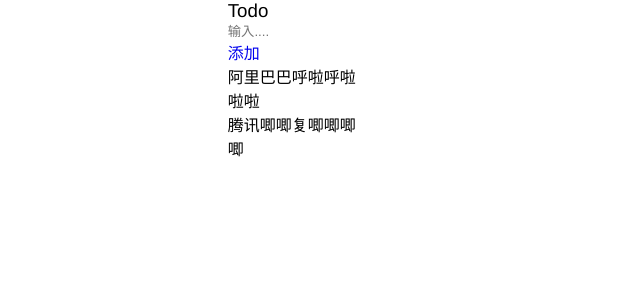
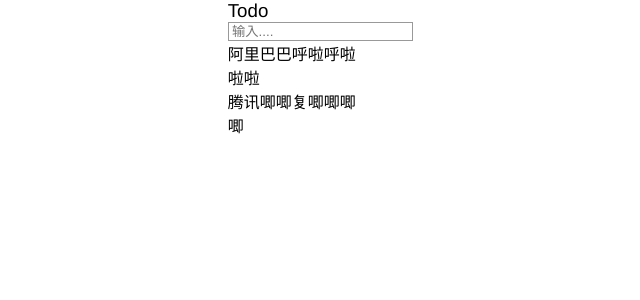
Before and after one commit to ZWLTZ/react-todo, a React app: page / in a window 1280 px wide. Shown: the top 300 px of the page, without its empty margins (344-984 px from the left). Built offline with nearby package versions, Linux system fonts and the light colour scheme.

Commit message:
添加onChange,onBlur,onKeyUp等事件

```diff
--- a/src/components/TodoAdd.jsx
+++ b/src/components/TodoAdd.jsx
@@ -3,31 +3,51 @@
 class TodoAdd extends React.Component {
     constructor(props) {
         super(props)
-        this.submitClick = this.submitClick.bind(this)
+        this.state = { item: { title: "", isFinished: false } }
+        this._changeValueHandle = this._changeValueHandle.bind(this)
+        this._onKeyUpEnter = this._onKeyUpEnter.bind(this)
+        this._onBlurEnter = this._onBlurEnter.bind(this)
+        this.confirmAddItem = this.confirmAddItem.bind(this)
     }
-    submitClick(event) {
-        // 通过：refs 集合获取指定的值
-        let content = this.refs.content.value.trim()
-        // 1、调用父组件的回调函数，传递参数.es6结构赋值
-        if (!content) {
-            alert("评论不能为空")
-            return
-        } else {
-            let newItem = {
-                title: content,
-                isFinished: false
-            }
-            console.log(newItem,"111")
-            this.props.onAddSubmit(newItem)
-            // // 置空
-            this.refs.content.value = ""
+    // 1、只要值改變就獲取并重置
+    _changeValueHandle(e) {
+        let content = e.target.value.trim()
+        if (content) {
+            this.setState({
+                item: {
+                    title: content,
+                    isFinished: false
+                }
+            })
+        }
+    }
+    // 2、點擊enter鍵：有值就確認增加
+    _onKeyUpEnter(e) {
+        if (e.keyCode == 13) {
+            this.confirmAddItem()
+        }
+    }
+    // 3、失去焦點：有值就確認增加
+    _onBlurEnter(e) {
+        this.confirmAddItem()
+    }
+    // 4、確認增加，调用父组件的回调函数，传递参数
+    confirmAddItem() {
+        if (this.state.item.title) {
+            this.props.onAddSubmit(this.state.item)
+            // 置空當前狀態
+            this.setState({
+                item: {
+                    title: "",
+                    isFinished: false
+                }
+            })
         }
     }
     render() {
         return (
             <div className="todo-wrap">
-                <input type="text" ref="content" maxLength="15" placeholder="输入...." />
-                <a onClick={this.submitClick} href="javascript:;">添加</a>
+                <input type="text" value={this.state.item.title} onChange={this._changeValueHandle} onKeyUp={this._onKeyUpEnter} onBlur={this._onBlurEnter} ref="content" maxLength="15" placeholder="输入...." />
             </div>
         )
     }
--- a/src/styles/todo.styl
+++ b/src/styles/todo.styl
@@ -1,3 +1,9 @@
 .App-todo
     width: 8.533333rem
     margin: 0 auto
+
+
+.todo-wrap
+    input
+        padding: .066667rem .2rem
+        border: 1px solid #999999
```
